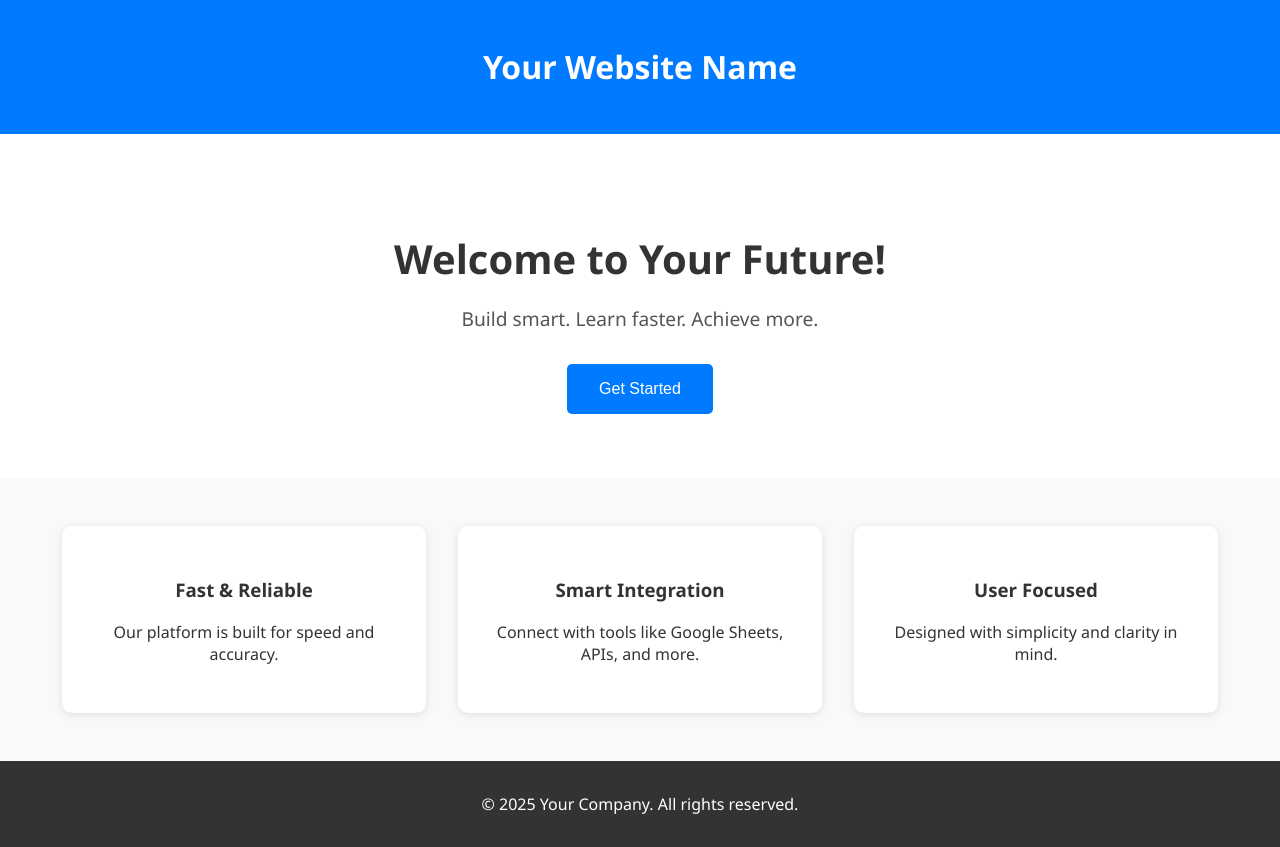
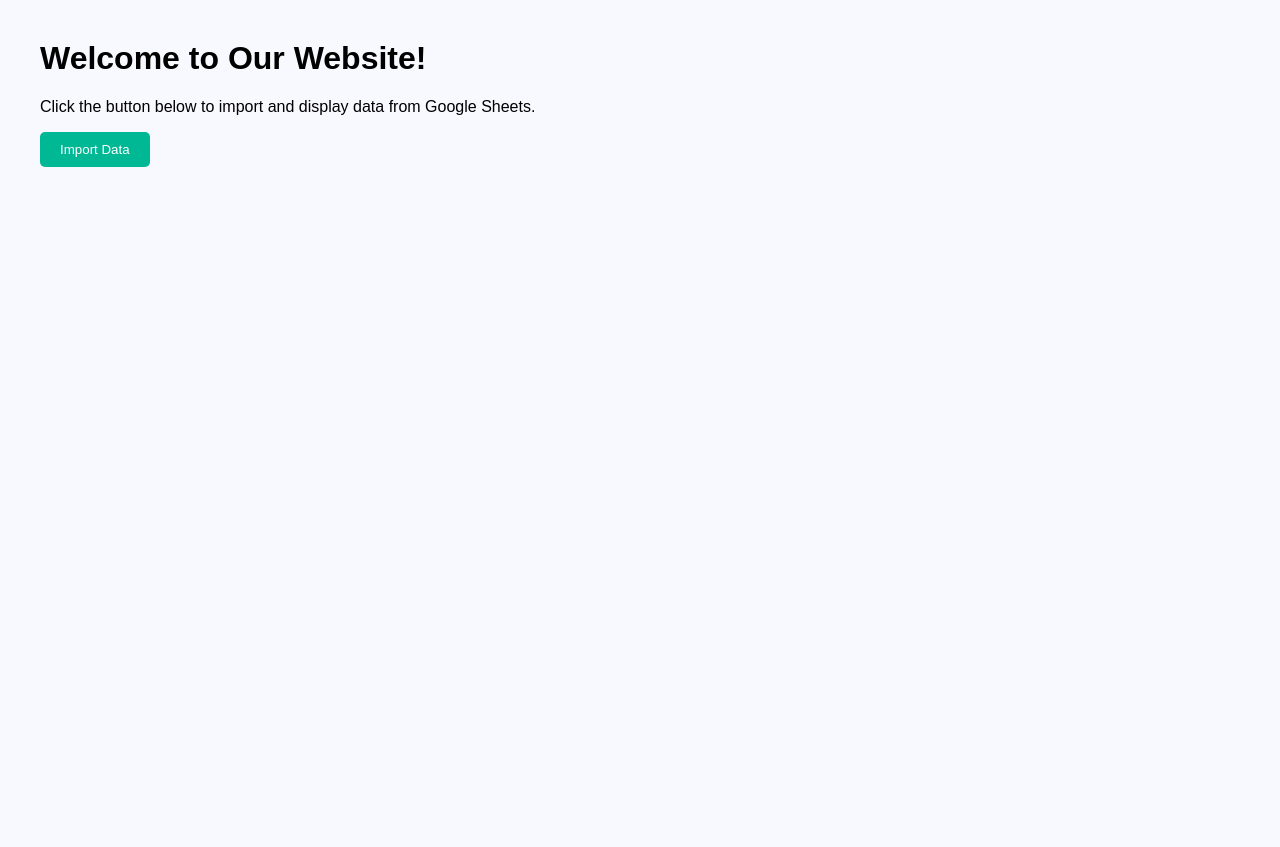
Before and after one commit to saduvulathalli/test, a plain HTML site: page index.html in a window 1280 px wide. After the commit the page ends 800 px from the top, so only its background shows below. Drawn offline with Linux system fonts and the light colour scheme.

Commit message:
Update index.html

```diff
--- a/index.html
+++ b/index.html
@@ -2,115 +2,64 @@
 <html lang="en">
 <head>
   <meta charset="UTF-8">
-  <meta name="viewport" content="width=device-width, initial-scale=1">
-  <title>Your Website</title>
+  <title>Import Data from Google Sheets</title>
   <style>
-    body {
-      margin: 0;
-      font-family: 'Segoe UI', Tahoma, Geneva, Verdana, sans-serif;
-      background: #f4f4f4;
-      color: #333;
-    }
-
-    header {
-      background-color: #007bff;
-      color: white;
-      padding: 1.5rem;
-      text-align: center;
-    }
-
-    .hero {
-      padding: 4rem 2rem;
-      text-align: center;
-      background: white;
-    }
-
-    .hero h1 {
-      font-size: 2.5rem;
-      margin-bottom: 1rem;
-    }
-
-    .hero p {
-      font-size: 1.2rem;
-      color: #555;
-      margin-bottom: 2rem;
-    }
-
-    .hero button {
-      background-color: #007bff;
-      color: white;
-      border: none;
-      padding: 1rem 2rem;
-      font-size: 1rem;
-      border-radius: 5px;
-      cursor: pointer;
-    }
-
-    .features {
-      display: flex;
-      flex-wrap: wrap;
-      justify-content: center;
-      gap: 2rem;
-      padding: 3rem 2rem;
-      background: #f9f9f9;
-    }
-
-    .feature {
-      background: white;
-      border-radius: 10px;
-      padding: 2rem;
-      width: 300px;
-      box-shadow: 0 2px 8px rgba(0,0,0,0.1);
-      text-align: center;
-    }
-
-    footer {
-      text-align: center;
-      padding: 1rem;
-      background-color: #333;
-      color: white;
-    }
-
-    @media (max-width: 600px) {
-      .hero h1 {
-        font-size: 2rem;
-      }
-
-      .hero p {
-        font-size: 1rem;
-      }
-    }
+    body { font-family: Arial, sans-serif; margin: 40px; background: #f8f8ff; }
+    #data { margin-top: 2em; }
+    table { border-collapse: collapse; }
+    th, td { border: 1px solid #999; padding: 8px 12px; }
+    th { background: #eee; }
+    button { padding: 10px 20px; background: #00b894; color: white; border: none; border-radius: 5px; cursor: pointer; }
+    button:hover { background: #009e72; }
   </style>
 </head>
 <body>
+  <h1>Welcome to Our Website!</h1>
+  <p>Click the button below to import and display data from Google Sheets.</p>
+  <button onclick="importData()">Import Data</button>
+  <div id="data"></div>
 
-<header>
-  <h1>Your Website Name</h1>
-</header>
+  <script>
+    async function importData() {
+      // Use your published Sheet ID and tab name here
+      const sheetId = '2PACX-1vQ0WGL4uWVJ6HgdwcUmQfUQGzNXVtVLtr2UyaUG9GDDA7ia7UEdG7Ydx8Qu--Vw8juUk7eiYIfAWeVt';
+      const sheetName = 'Sheet1'; // Change if your sheet/tab is named differently
 
-<section class="hero">
-  <h1>Welcome to Your Future!</h1>
-  <p>Build smart. Learn faster. Achieve more.</p>
-  <button onclick="alert('Get Started Clicked')">Get Started</button>
-</section>
+      const url = `https://opensheet.elk.sh/${sheetId}/${sheetName}`;
+      document.getElementById('data').innerHTML = "Loading...";
 
-<section class="features">
-  <div class="feature">
-    <h3>Fast & Reliable</h3>
-    <p>Our platform is built for speed and accuracy.</p>
-  </div>
-  <div class="feature">
-    <h3>Smart Integration</h3>
-    <p>Connect with tools like Google Sheets, APIs, and more.</p>
-  </div>
-  <div class="feature">
-    <h3>User Focused</h3>
-    <p>Designed with simplicity and clarity in mind.</p>
-  </div>
-</section>
+      try {
+        const response = await fetch(url);
+        const json = await response.json();
 
-<footer>
-  <p>&copy; 2025 Your Company. All rights reserved.</p>
-</footer>
+        if (!Array.isArray(json) || json.length === 0) {
+          document.getElementById('data').innerHTML = 'No data found!';
+          return;
+        }
+
+        // Create table
+        let html = '<table><tr>';
+        // Table headers
+        Object.keys(json[0]).forEach(key => {
+          html += `<th>${key}</th>`;
+        });
+        html += '</tr>';
+
+        // Table rows
+        json.forEach(row => {
+          html += '<tr>';
+          Object.values(row).forEach(value => {
+            html += `<td>${value}</td>`;
+          });
+          html += '</tr>';
+        });
+        html += '</table>';
+        document.getElementById('data').innerHTML = html;
+
+      } catch (err) {
+        document.getElementById('data').innerHTML = 'Failed to load data: ' + err.message;
+      }
+    }
+  </script>
 </body>
 </html>
```
